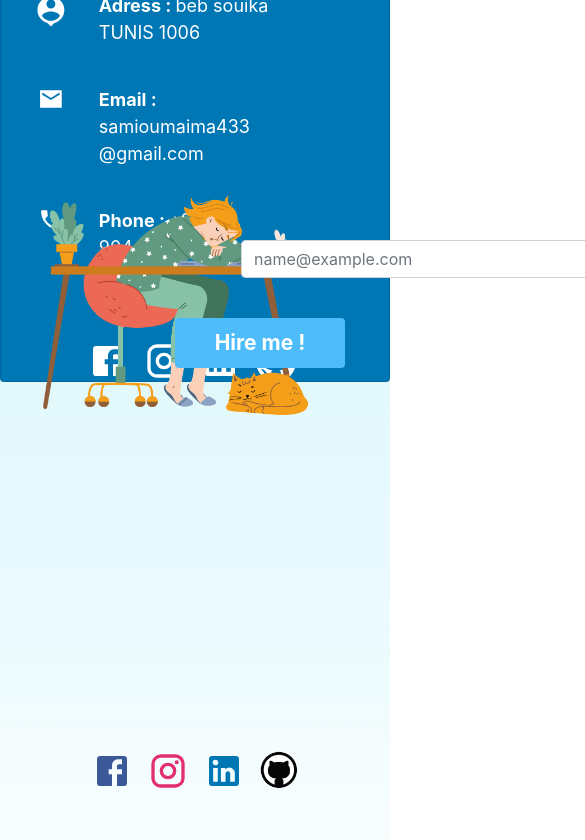
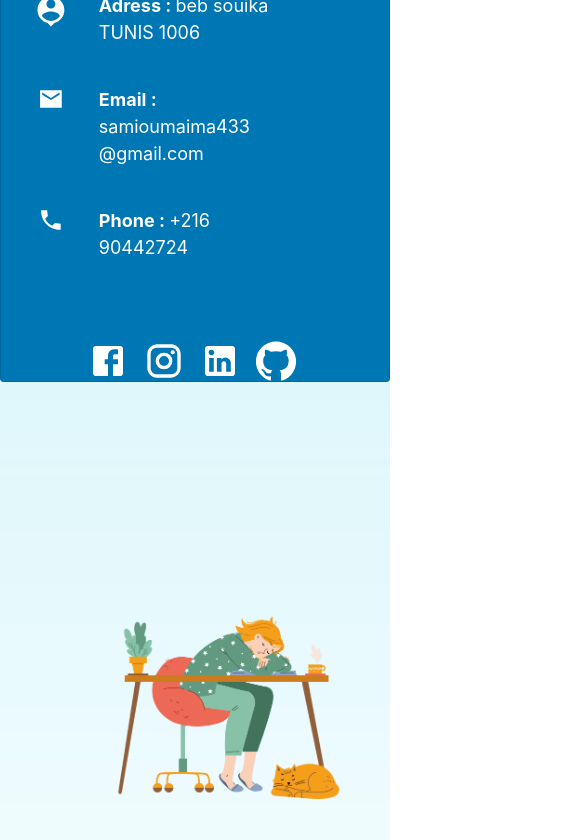
Before and after one commit to oumaimasami/portfolio, a React (Create React App) app: page / in a window 390 px wide. Shown: the part 2260-3100 px from the top of the page, 585 px wide, since content can reach past the window. Built offline with nearby package versions, Linux system fonts and the light colour scheme.

Commit message:
<<<<<<<<<<

```diff
--- a/src/App.js
+++ b/src/App.js
@@ -36,7 +36,7 @@ function App() {
       <About />
       <Cantact />
       <HireMe />
-      <Footer />
+      {/* <Footer /> */}
     </div>
   );
 }
--- a/src/components/HireMe.js
+++ b/src/components/HireMe.js
@@ -5,20 +5,20 @@ import image1 from "../images/2.png";
 export default function HireMe() {
   const [clicked, setclicked] = useState(false);
   return (
-    <div className="container hire mt-5" id="Hireme">
-      <div className="row">
-        <div className="col-4 ">
+    <div className="container hire">
+      <div className="row mt-3 pt-3 justify-content-center">
+        <div className="col-lg-4 col-md-12 col-sm-12">
           {clicked ? (
             <img className="hire-image1" src={image1} alt="." />
           ) : (
             <img className="hire-image" src={image} alt="." />
           )}
         </div>
-        <form className=" col-8 text-center">
-          <div className="row ml-5 pl-5 form-group mt-5 pt-5 pb-4">
+        <form className=" col-lg-8 col-md-12 col-sm-12 text-center">
+          <div className="row pl-4 form-group mt-5 pt-5 pb-4">
             <input
               type="email"
-              className="form-control mt-3"
+              className="form-control col-lg-11 col-md-12 col-sm-12  mt-3"
               id="exampleFormControlInput1"
               placeholder="name@example.com"
             />
--- a/src/components/hireme.css
+++ b/src/components/hireme.css
@@ -22,7 +22,6 @@
   .form-group{
     font-size: 19px;
     font-weight: 500;
-    width: 580px;
   }
   .hire-image{
     width:300px;
@@ -32,3 +31,23 @@
     margin-top: 2.6rem;
     margin-left: 1.7rem;
   }
+
+
+  @media screen and (max-width: 991px) {
+    .hire {
+     height: 120vh; /* The width is 100%, when the viewport is 800px or smaller */
+    }
+    .hire-image{
+      width:250px;
+      margin-top: 13rem;
+      padding-top: 13rem;
+      margin-left: 5rem;
+    }
+    .hire-image1{
+      width:210px;
+      margin-top: 14rem;
+      padding-top: 14rem;
+      margin-left: 6rem;
+    }
+
+  }
--- a/src/components/navbar.css
+++ b/src/components/navbar.css
@@ -71,4 +71,3 @@ nav a:hover::after {
   background: #4276EC ;
   color: white;
 }
-/* Use a media query to add a breakpoint at 800px: */
```
